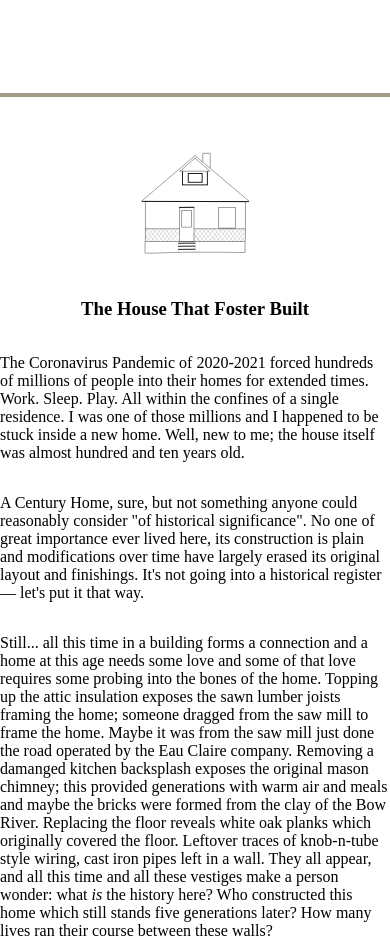
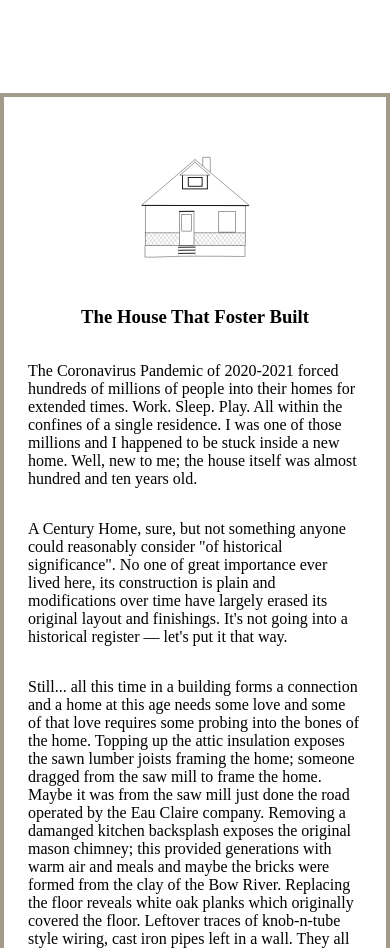
Before and after one commit to dylangrandmont/hillhurst-history, a plain HTML site: page index.html in a window 390 px wide. Shown: the part 920-1868 px from the top of the page. Drawn offline with Linux system fonts and the light colour scheme.

Commit message:
fix some responsiveness

```diff
--- a/css/index.css
+++ b/css/index.css
@@ -51,7 +51,6 @@ body {
     z-index: 1;
     align-self: center;
     max-width: 800px;
-    width: 100%;
     background-color: white;
     padding: 24px;
     border: 4px solid var(--secondary-color);
@@ -73,7 +72,7 @@ body {
     align-items: center;
 }
 img {
-    padding: 4px;
+    padding: 8px;
 }
 .subtitle {
     font-size: small;
```
